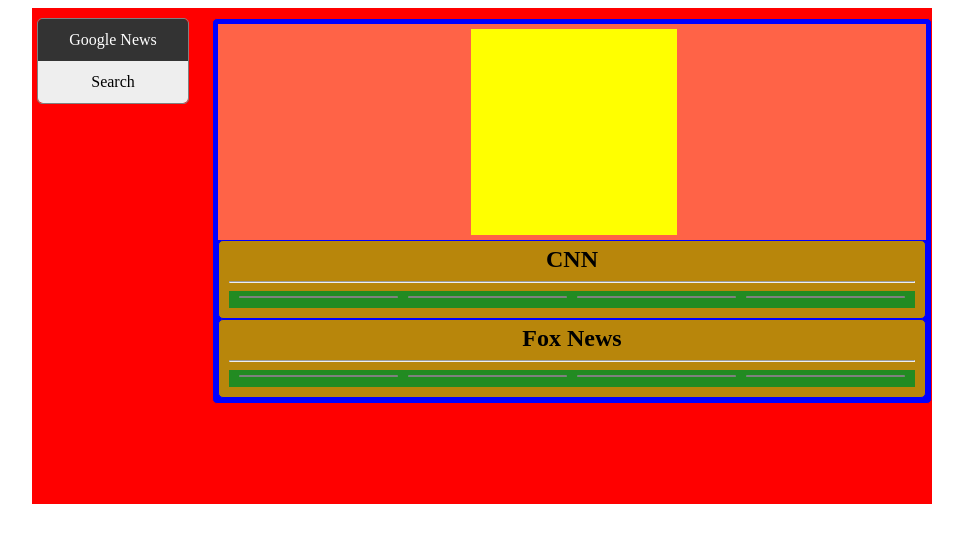
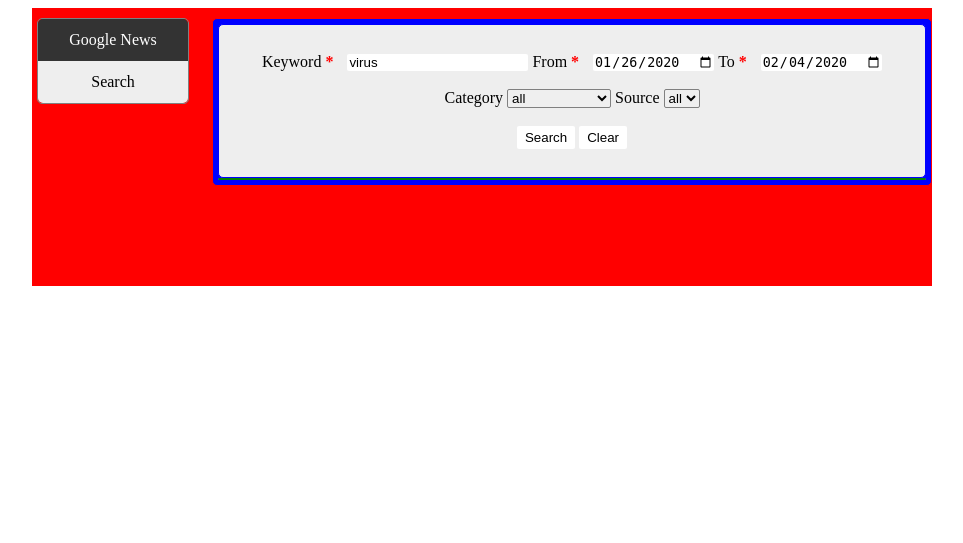
Before and after one commit to HuataoWen/Python-Flask-News-Web, a Flask app: template templates/home.html in a window 1280 px wide. Shown: the top 543 px of the page, without its empty margins (158-1121 px from the left). Run offline with Flask 2, Linux system fonts and the light colour scheme; the template is opened without the code that fills it: most values are stand-ins (such as "Sample title", 1, 10 or a date in 2020).

Commit message:
search news init finish

```diff
--- a/application.py
+++ b/application.py
@@ -1,9 +1,8 @@
-from flask import Flask, redirect, url_for, render_template, request, abort
+from flask import Flask, redirect, url_for, render_template, request, abort, jsonify
 from newsapi import NewsApiClient
 import collections
 
 app = Flask(__name__)
-
 @app.route('/')
 def index():
    newsapi = NewsApiClient(api_key='c2174dfb402940cab6d1829c14225861')
@@ -38,15 +37,60 @@
       'fox_news_top_headlines':fox_news_top_headlines,\
       'wordFreq':wordFreq}
    #print((top_headlines))
-   #sources = newsapi.get_sources()
-   #print(sources)
-   #return ""
    return render_template('home.html', headlines = headlines)
 
-@app.route('/search')
+@app.route('/search', methods=['GET', 'POST'])
 def searchNews():
-   print("Get user news")
-   return ''
+   """
+   print(request.form['keyword'])
+   print(request.form['fromDate'])
+   print(request.form['toDate'])
+   print(request.form['category'])
+   print(request.form['source'])
+
+   """
+   q = request.form['keyword']
+   sources = '' if request.form['source'] == "all" else request.form['source']
+   from_param = request.form['fromDate']
+   to = request.form['toDate']
+   print(from_param)
+   newsapi = NewsApiClient(api_key='c2174dfb402940cab6d1829c14225861')
+   all_articles = newsapi.get_everything(\
+      q=q,\
+      sources=sources,\
+      from_param=from_param,\
+      to=to,\
+      language='en',\
+      sort_by='publishedAt',\
+      page=5)
+   print(all_articles)
+   return jsonify(all_articles)
+   """
+   try:
+      all_articles = newsapi.get_everything(\
+         q='bitcoin',\
+         sources='cnn',\
+         from_param='2019-12-01',\
+         to='2019-12-12',\
+         language='en',\
+         sort_by='publishedAt',\
+         page=2)
+      print(all_articles)
+   except:
+      pass
+   """
+
+@app.route('/requestSource', methods=['GET', 'POST'])
+def requestSource():
+   newsapi = NewsApiClient(api_key='c2174dfb402940cab6d1829c14225861')
+   sources = newsapi.get_sources(category=request.form['category'], country='us', language='en')
+   #print(sources['sources'])
+   result = []
+   for i in range(len(sources['sources'])):
+      result.append(sources['sources'][i]['name'])
+      #print(sources['sources'][i]['name'])
+
+   return jsonify(result)
 
 if __name__ == '__main__':
    app.run(debug = True)
--- a/static/main.js
+++ b/static/main.js
@@ -88,6 +88,13 @@
 var cnn_top_headlines;
 var fox_news_top_headlines;
 
+function resetSearchDate() {
+    var toDate = new Date();
+    var fromDate = new Date();
+    fromDate.setDate(toDate.getDate() - 7)
+    document.getElementById('from').value = fromDate.getFullYear()+"-"+(("0"+fromDate.getMonth()).slice(-2)) +"-"+ (("0"+(fromDate.getDate()+1)).slice(-2));
+    document.getElementById('to').value = toDate.getFullYear()+"-"+(("0"+toDate.getMonth()).slice(-2)) +"-"+ (("0"+(toDate.getDate()+1)).slice(-2));
+}
 function updateResult(data) {
     result = data['top_headlines'];
     cnn_top_headlines = data['cnn_top_headlines'];
@@ -127,6 +134,7 @@
     }
     else {
         clearTimeout(timerSetVar);
+        resetSearchDate();
     }
 }
 
@@ -154,6 +162,30 @@
     return content;
 }
 
+function getSource() {
+    var req = new XMLHttpRequest();
+    req.onreadystatechange = function() {
+        if (this.readyState == 4 && this.status == 200) {
+            var newSource = JSON.parse(this.responseText);
+            oldSource = document.getElementById("source");
+            var i;
+            for (i = oldSource.options.length - 1; i > 0; i--) {
+                oldSource.remove(i);
+            }
+            for (i = 0; i < newSource.length; i++)
+            {
+                var option = document.createElement("option");
+                option.text = newSource[i];
+                oldSource.add(option, oldSource[1]);
+            }
+        }
+    }
+    req.open('POST', '/requestSource', true);
+    const data = new FormData()
+    data.append('category', document.getElementById("categories").value)
+    req.send(data);
+}
+
 var searchNewsResultContent = '';
 var content = '';
 var content_1_5 = '';
@@ -167,12 +199,32 @@
     category = document.getElementById("categories").value;
     source = document.getElementById("source").value;
 
-    // Parse the searched form
-    searchNewsResultContent = '';
-    content_1_5 = generateCollaseNewsBlockHTML(result, 1, 5)
-    content_6_15 = generateCollaseNewsBlockHTML(result, 6, 9)
-    showLessNews();
-    document.getElementById("showMoreLessButton").style.display = "inline";
+    var req = new XMLHttpRequest();
+    var tmpresult;
+    req.onreadystatechange = function() {
+        if (this.readyState == 4 && this.status == 200) {
+            tmpresult = JSON.parse(this.responseText);
+            if (tmpresult['articles'].length == 0) {
+                document.getElementById('searchNewsResultArea').innerHTML = "<br><p>No results</p>";
+                document.getElementById("showMoreLessButton").style.display = "none";
+            }
+            else {
+                searchNewsResultContent = '';
+                content_1_5 = generateCollaseNewsBlockHTML(tmpresult, 1, 5)
+                content_6_15 = generateCollaseNewsBlockHTML(tmpresult, 6, 9)
+                showLessNews();
+                document.getElementById("showMoreLessButton").style.display = "inline";
+            }
+        }
+    }
+    req.open('POST', '/search', true);
+    const data = new FormData()
+    data.append('keyword', keyword)
+    data.append('fromDate', fromDate)
+    data.append('toDate', toDate)
+    data.append('category', category)
+    data.append('source', source)
+    req.send(data);
 }
 
 function expandBlock(clicked_id) {
@@ -209,6 +261,7 @@
 
 function clearFormNews() {
     document.getElementById("searchForm").reset();
+    resetSearchDate();
     document.getElementById('searchNewsResultArea').textContent = '';
     document.getElementById("showMoreLessButton").style.display = "none";
 }
--- a/static/style.css
+++ b/static/style.css
@@ -6,6 +6,7 @@
 select {
     border: 1px solid gray;
     border-radius: 2px;
+    width: auto;
 }
 button {
     padding: 4px 8px;
--- a/templates/home.html
+++ b/templates/home.html
@@ -14,7 +14,7 @@
       </script>
     </head>
 
-    <body onload="switchFrame('newsFrame')">
+    <body onload="switchFrame('searchFrame')">
         <div class="wrapper">
             <div class="menu">
                 <a id="topNewsPage" href="#" class="active" onclick = "switchFrame('newsFrame')">Google News</a>
@@ -86,7 +86,7 @@
                     <form id="searchForm" action="javascript:searchNews()">
                         <div>
                             <label class="required-field">Keyword</label>
-                            <input type="text" id="keyword" name="keyword">
+                            <input type="text" id="keyword" name="keyword" value="virus">
                             <label class="required-field">From</label>
                             <input type="date" id="from" name="from">
                             <span></span>
@@ -96,7 +96,7 @@
                         <br>
                         <div>
                             <label>Category</label>
-                            <select id="categories">
+                            <select id="categories" onchange="getSource()">
                               <option value="all">all</option>
                               <option value="business">business</option>
                               <option value="entertainment">entertainment</option>
@@ -110,11 +110,6 @@
                             <label>Source</label>
                             <select id="source">
                               <option value="all">all</option>
-                              <option value="Bloomberg">Bloomberg</option>
-                              <option value="Business Insider">Business Insider</option>
-                              <option value="CNBC">CNBC</option>
-                              <option value="Fortune">Fortune</option>
-                              <option value="The Wall Street Journal">The Wall Street Journal</option>
                             </select>
                         </div>
                         <br>
```
